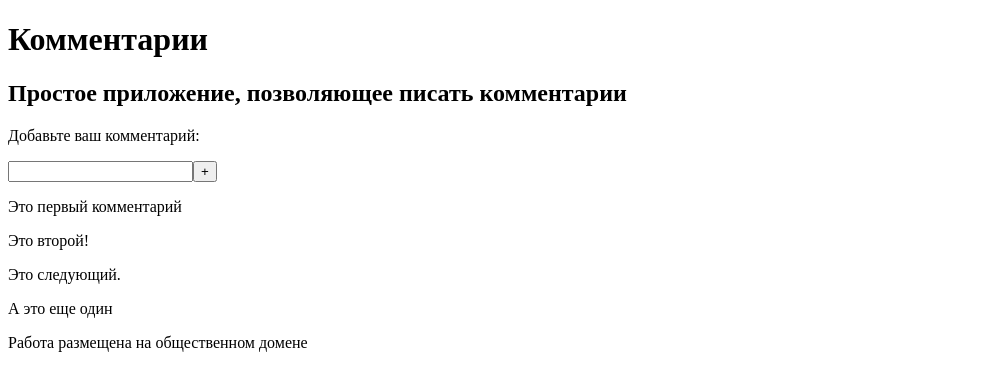
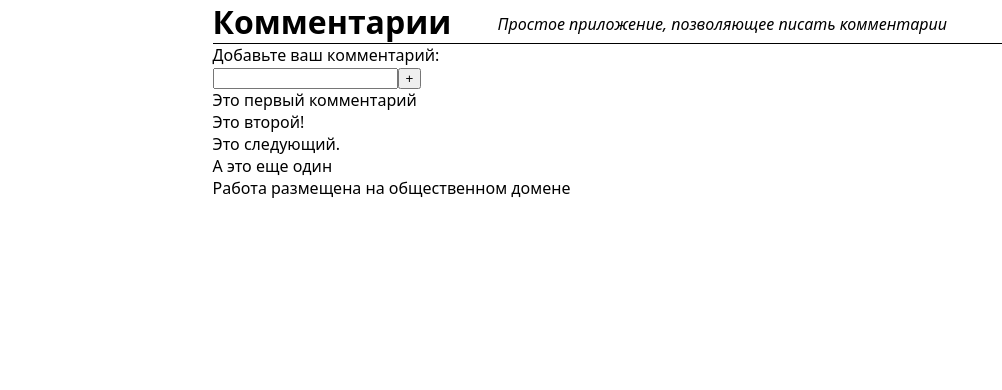
Before and after one commit to enterkvas/project_book-Chapter4-Example2, a plain HTML site: page index.html in a window 1280 px wide. Shown: the whole page, without its empty margins (0-1002 px from the left). Drawn offline with Linux system fonts and the light colour scheme; a web font is replaced by a local one.

Commit message:
Third commit - styles: header block is ready

```diff
--- a/index.html
+++ b/index.html
@@ -5,27 +5,43 @@
     <meta name="viewport" content="width=device-width, initial-scale=1.0" />
     <meta http-equiv="X-UA-Compatible" content="ie=edge" />
     <title>Простое приложение</title>
+    <link
+      rel="stylesheet"
+      href="http://fonts.fontstorage.com/import/noto.css"
+    />
     <link rel="stylesheet" href="style.css" />
   </head>
   <body>
-    <header>
+    <div class="container">
+      <header class="header">
+        <div class="container-left">
           <h1>Комментарии</h1>
-      <h2>Простое приложение, позволяющее писать комментарии</h2>
+        </div>
+        <div class="container-right">
+          <p>Простое приложение, позволяющее писать комментарии</p>
+        </div>
       </header>
-    <main>
+
+      <main class="main">
+        <div class="container-left">
           <section class="comment-input">
             <p>Добавьте ваш комментарий:</p>
             <input type="text" /><button>+</button>
           </section>
+        </div>
+        <div class="container-right">
           <section class="comments">
             <p>Это первый комментарий</p>
             <p>Это второй!</p>
             <p>Это следующий.</p>
             <p>А это еще один</p>
           </section>
+        </div>
       </main>
-    <footer>
+
+      <footer class="footer">
         Работа размещена на общественном домене
       </footer>
+    </div>
   </body>
 </html>
--- a/style.css
+++ b/style.css
@@ -0,0 +1,25 @@
+* {
+    margin: 0;
+}
+html, body {
+    height: 100%;
+    font-family:'Noto Sans', serif;
+}
+.container {
+    max-width: 855px;
+    margin: 0 auto;
+}
+.container-left {
+    min-width: 285px;
+}
+.container-right {
+    min-width: 570px;
+}
+    .header {
+        display: flex;
+        border-bottom: 1px solid #000;
+    }
+        .header p {
+           margin-top: 13px;
+           font-style: italic;
+        }
```
Lines whose indentation alone changed are shown as unchanged.
